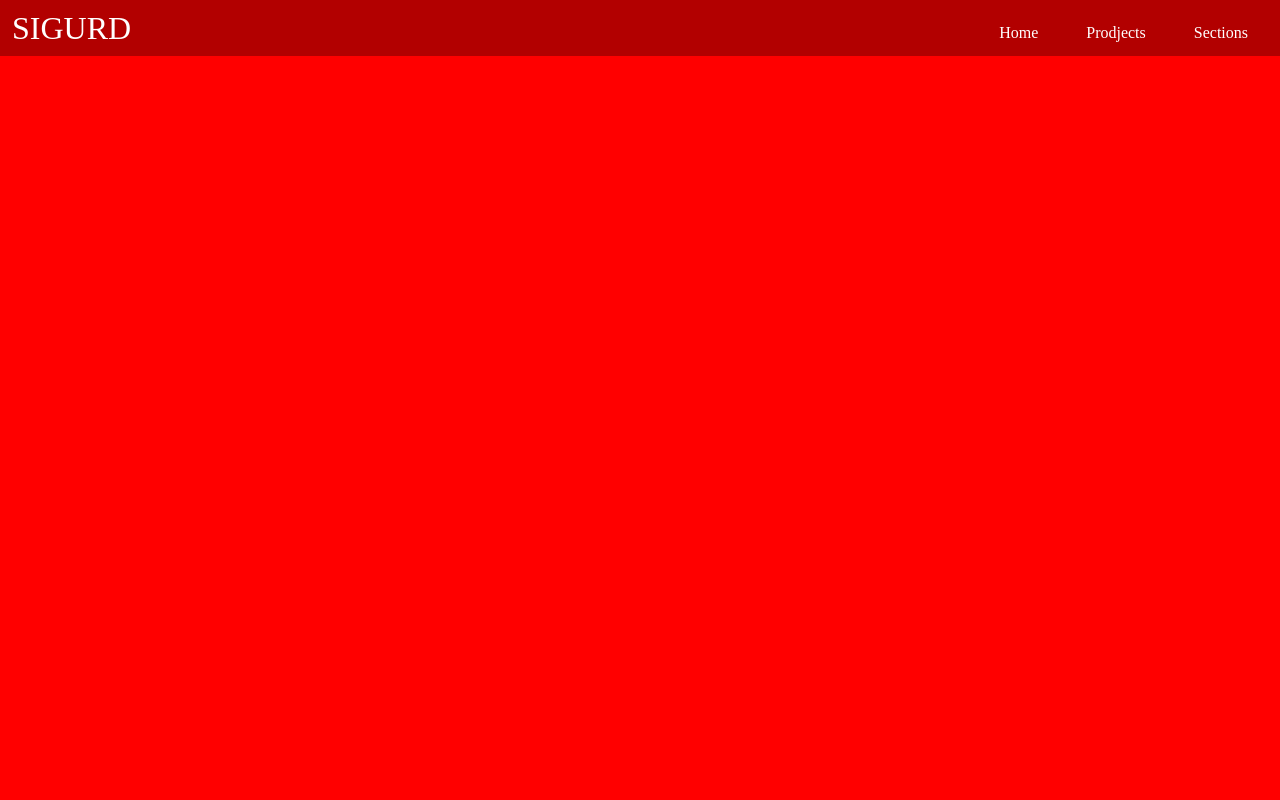
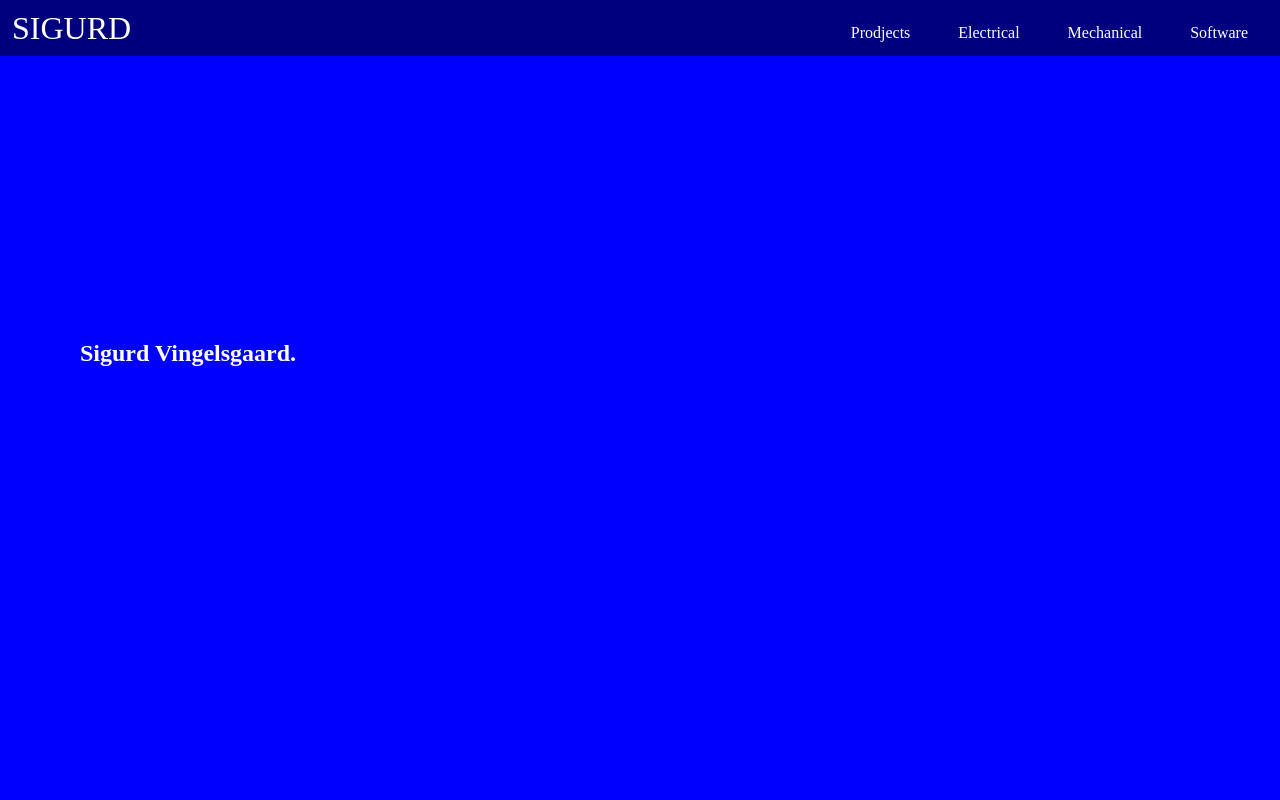
Before and after one commit to SVingelsgaard/sigurdvingelsgaard_com, a Django app: page / in a window 1280 px wide. Run offline with Django 4.2, Linux system fonts and the light colour scheme; some web fonts are replaced.

Commit message:
began hero

```diff
--- a/home/static/home/css/main.css
+++ b/home/static/home/css/main.css
@@ -32,8 +32,10 @@ header {
   width: 100%;
   height: 40px;
   place-content: space-between;
-  z-index: 100000;
-  background-color: rgba(0, 0, 0, 0.3);
+  z-index: 1;
+  background: rgba(0, 0, 0, 0.5) !important;
+  -webkit-backdrop-filter: blur(0.8rem);
+          backdrop-filter: blur(0.8rem);
 }
 header button {
   display: none;
@@ -65,17 +67,37 @@ header nav li a:hover {
   color: rgba(255, 255, 255, 0.5);
 }
 
+.hero {
+  position: absolute;
+  top: 0;
+  left: 0;
+  width: 100%;
+  height: 100vh;
+  background-color: blue;
+  z-index: -1;
+}
+.hero .textBox {
+  margin: 0;
+  position: absolute;
+  top: 40%;
+  left: min(5em, 10%);
+}
+.hero .textBox h2 {
+  color: white;
+}
+
 @media (max-width: 48em) {
   .primary-navigation {
     gap: 2em;
     position: fixed;
-    z-index: 1000;
+    z-index: 2;
     inset: 0 0 0 50%;
     flex-direction: column;
-    padding: min(15vh, 10rem) 2em;
     margin-top: 0;
     margin-bottom: 0;
-    background: rgba(49, 49, 49, 0.904);
+    padding-top: 80px;
+    padding-bottom: 100%;
+    background: rgba(0, 0, 0, 0.5);
     transform: translateX(100%);
     transition: transform 300ms ease-out;
   }
@@ -98,11 +120,11 @@ header nav li a:hover {
     }
   }
   .mobile-nav-toggle {
-    position: absolute;
+    position: fixed;
     right: 0.5em;
     margin-top: 0.5em;
     display: block;
-    z-index: 9999;
+    z-index: 3;
     background-image: url("../images/menu.svg");
     background-repeat: no-repeat;
     width: 36px;
--- a/home/static/home/css/main.scss
+++ b/home/static/home/css/main.scss
@@ -33,8 +33,10 @@ header {
     width: 100%;
     height: 40px;
     place-content: space-between;
-    z-index: 100000;
-    background-color: rgba(0, 0, 0, 0.3);
+    z-index: 1;
+    background: rgba(0, 0, 0, 0.5) !important;
+    backdrop-filter: blur(.8rem);
+
 
     button {
         display: none;
@@ -68,6 +70,31 @@ header {
     }
 
 }
+
+
+
+.hero {
+    position: absolute;
+    top: 0;
+    left: 0;
+    width: 100%;
+    height: 100vh;
+    background-color: blue;
+    z-index: -1;
+
+    .textBox{
+        margin: 0;
+
+        position: absolute;
+        top: 40%;
+        left: min(5em,10%);
+        h2{
+            color: white;
+        }
+
+    }
+
+}
 @media (max-width: 48em) {
 
     .primary-navigation {
@@ -82,15 +109,17 @@ header {
         gap: 2em;
 
         position: fixed;
-        z-index: 1000;
+        z-index: 2;
         inset: 0 0 0 50%;
 
         flex-direction: column;
-        padding: Min(15vh, 10rem) 2em;
+
         margin-top: 0;
         margin-bottom: 0;
 
-        background: rgba(49, 49, 49, 0.904);
+        padding-top: 80px;
+        padding-bottom: 100%;
+        background: rgba(0, 0, 0, 0.5);
 
         transform: translateX(100%);
         transition: transform 300ms ease-out;
@@ -108,11 +137,11 @@ header {
         }
     }
     .mobile-nav-toggle {
-        position: absolute;
+        position: fixed;
         right: .5em;
         margin-top: .5em;
         display: block;
-        z-index: 9999;
+        z-index: 3;
         background-image: url('../images/menu.svg');
         background-repeat: no-repeat;
         width: 36px;
--- a/home/templates/home.html
+++ b/home/templates/home.html
@@ -26,17 +26,17 @@
 
             <nav>
                 <ul data-visible="false" id="primary-navigation" class="primary-navigation flex">
-                    <li><a href="">Home</a></li>
-                    <li><a href="">Prodjects</a></li>
-                    <li><a href="">Sections</a></li>
+                    <li><a>Prodjects</a></li>
+                    <li><a>Electrical</a></li>
+                    <li><a>Mechanical</a></li>
+                    <li><a>Software</a></li>
                 </ul>
             </nav>
         </header>
         <section class="hero">
-            <!--<img class="background" src="{%  static  'home/images/background.jpg'  %}" alt=""></img>
             <div class="textBox">
-                <h2>Sigurd Vingelsgaard.</h2>
-            </div>-->
+                <h2 class="text">Sigurd Vingelsgaard.</h2>
+            </div>
         </section>
     </body>
 </html>
```
Also changed, not shown: 1 other file.
